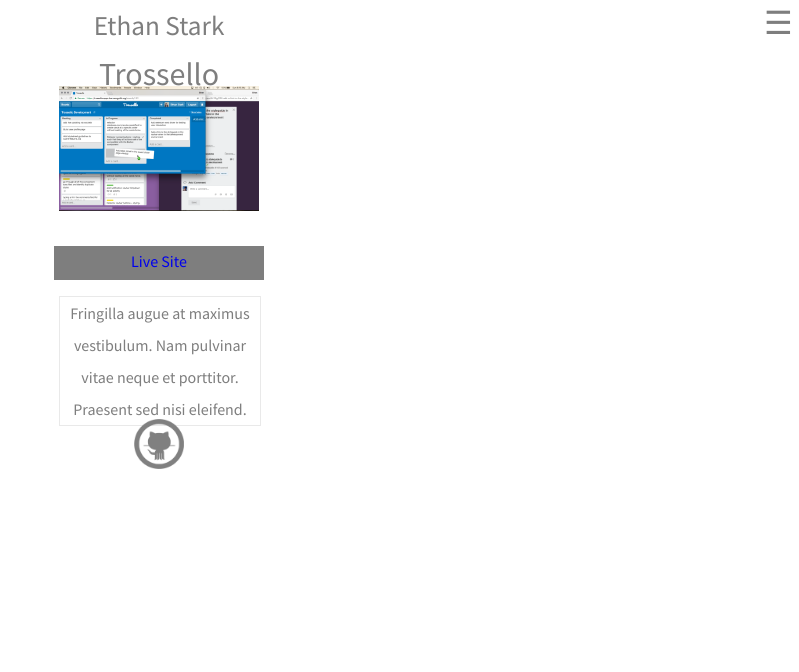
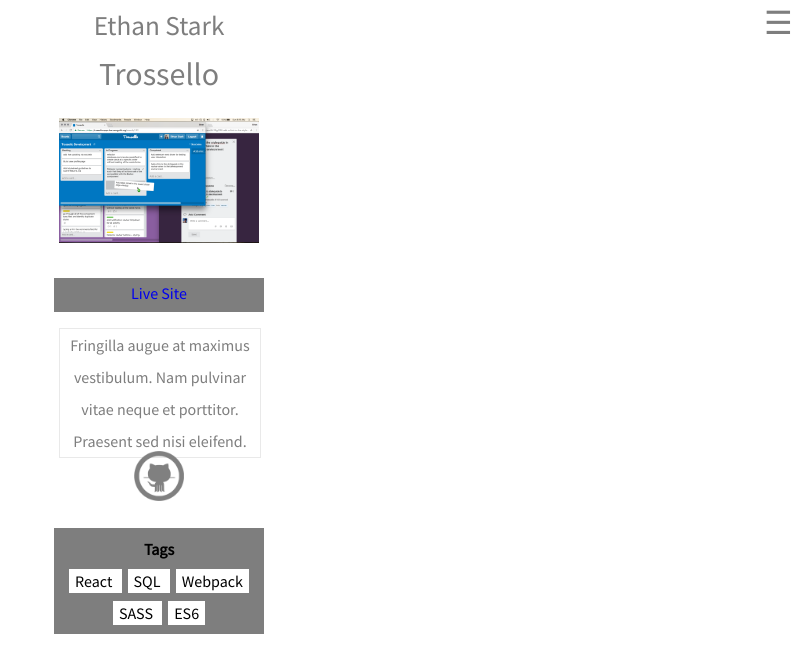
Before and after one commit to EthanJStark/personal-portfolio, a React (Create React App) app: page /trossello in a window 1280 px wide. Shown: the top 672 px of the page, without its empty margins (481-1280 px from the left). Built offline with nearby package versions, Linux system fonts and the light colour scheme.

Commit message:
Tag component

```diff
--- /dev/null
+++ b/src/Tag.css
@@ -0,0 +1,18 @@
+.tag-box {
+  background-color: #7e7e7e;
+  padding: 5px;
+  width: 200px;
+  margin: 0 auto;
+  text-align: center;
+  line-height: 2em;
+}
+
+.tag {
+  margin: 3px;
+  padding: 2px 6px;
+  background-color: white;
+}
+
+.tag-header {
+  font-weight: bolder;
+}
--- /dev/null
+++ b/src/Tag.js
@@ -0,0 +1,18 @@
+import React, { Component } from 'react'
+import './Tag.css'
+
+export default class Tag extends Component {
+
+  render(){
+    return (
+    <div className='tag-box'>
+      <div className='tag-header'> Tags </div>
+      <span className='tag'> React </span>
+      <span className='tag'> SQL </span>
+      <span className='tag'> Webpack </span>
+      <span className='tag'> SASS </span>
+      <span className='tag'> ES6 </span>
+    </div>
+    )
+  }
+}
--- a/src/Trossello.js
+++ b/src/Trossello.js
@@ -3,6 +3,7 @@ import Navbar from './Navbar';
 import ProjectImage from './ProjectImage';
 import Button from './Button'
 import TextBox from './TextBox'
+import Tag from './Tag'
 import './project.css'
 
 class Trossello extends Component {
@@ -18,6 +19,7 @@ class Trossello extends Component {
           badgeImage='./img/github.png'
           badgeUrl='https://github.com/guildcrafts/trossello'
         />
+        <Tag />
       </div>
     )
   }
--- a/src/project.css
+++ b/src/project.css
@@ -4,6 +4,7 @@
 
 .project-image {
   width: 200px;
+  margin-top: 2em;
 }
 
 * {
```
